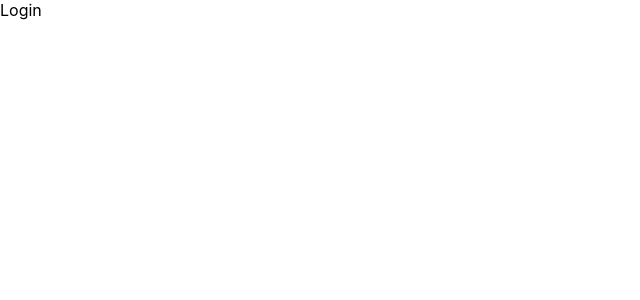
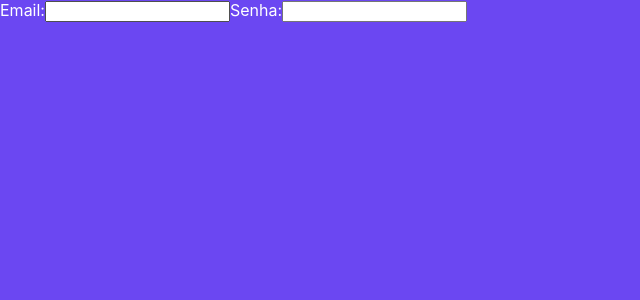
Before and after one commit to rosids/js-test, a React (Create React App) app in the folder js-test/: page / in a window 1280 px wide. Shown: the top 300 px of the page, without its empty margins (0-640 px from the left). Built offline with nearby package versions, Linux system fonts and the light colour scheme.

Commit message:
criaçao da tela de login

```diff
--- /dev/null
+++ b/js-test/src/pages/Login/index.css
@@ -0,0 +1,7 @@
+body {
+  background-color: #6b47f2;
+}
+
+label {
+  color: white;
+}
--- a/js-test/src/pages/Login/index.js
+++ b/js-test/src/pages/Login/index.js
@@ -1,7 +1,35 @@
-import React from 'react';
+import React, { useState } from 'react';
+import './index.css';
 
 export default function Login() {
+  const [email, setEmail] = useState();
+  const [password, setPassword] = useState();
+
+  const handleEmail = ({ target }) => setEmail(target.value);
+  const handlePassword = ({ target }) => setPassword(target.value);
+
   return (
-    <div>Login</div>
+    <form className="form">
+      <label htmlFor="email">
+        Email:
+        <input
+          type="email"
+          name="email"
+          value={email}
+          id="email"
+          onChange={handleEmail}
+        />
+      </label>
+      <label htmlFor="password">
+        Senha:
+        <input
+          type="password"
+          name="password"
+          value={password}
+          id="password"
+          onChange={handlePassword}
+        />
+      </label>
+    </form>
   );
 }
```
